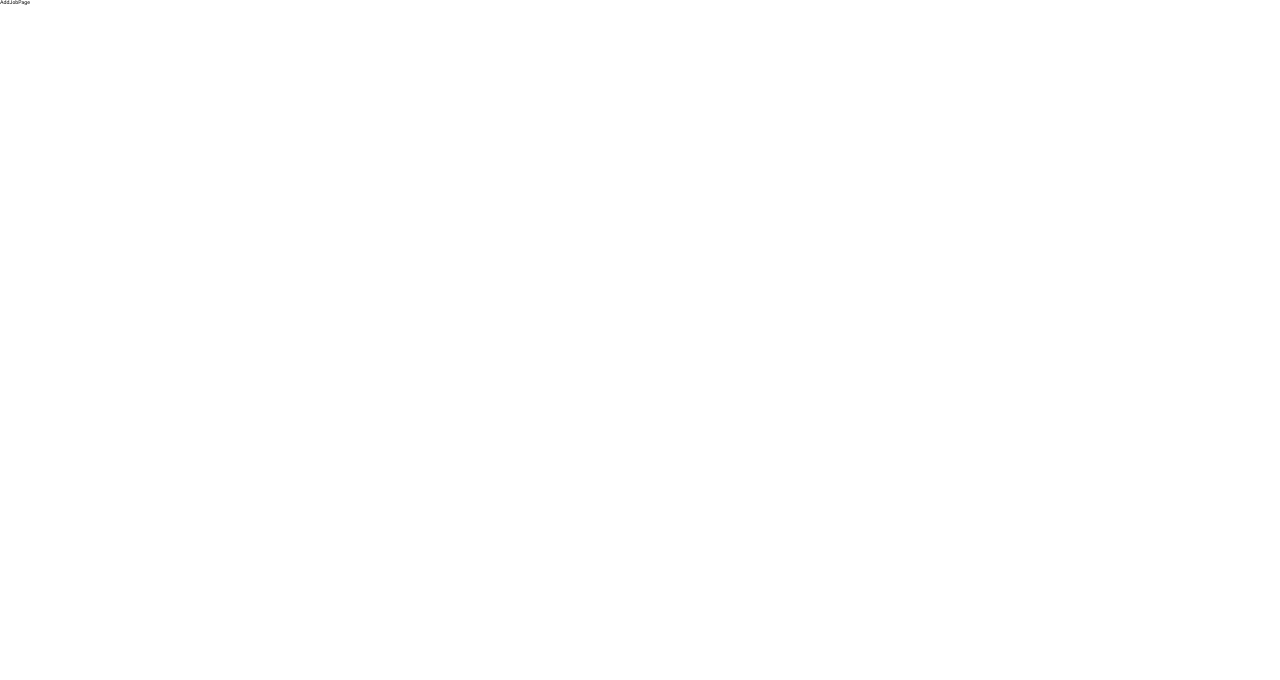
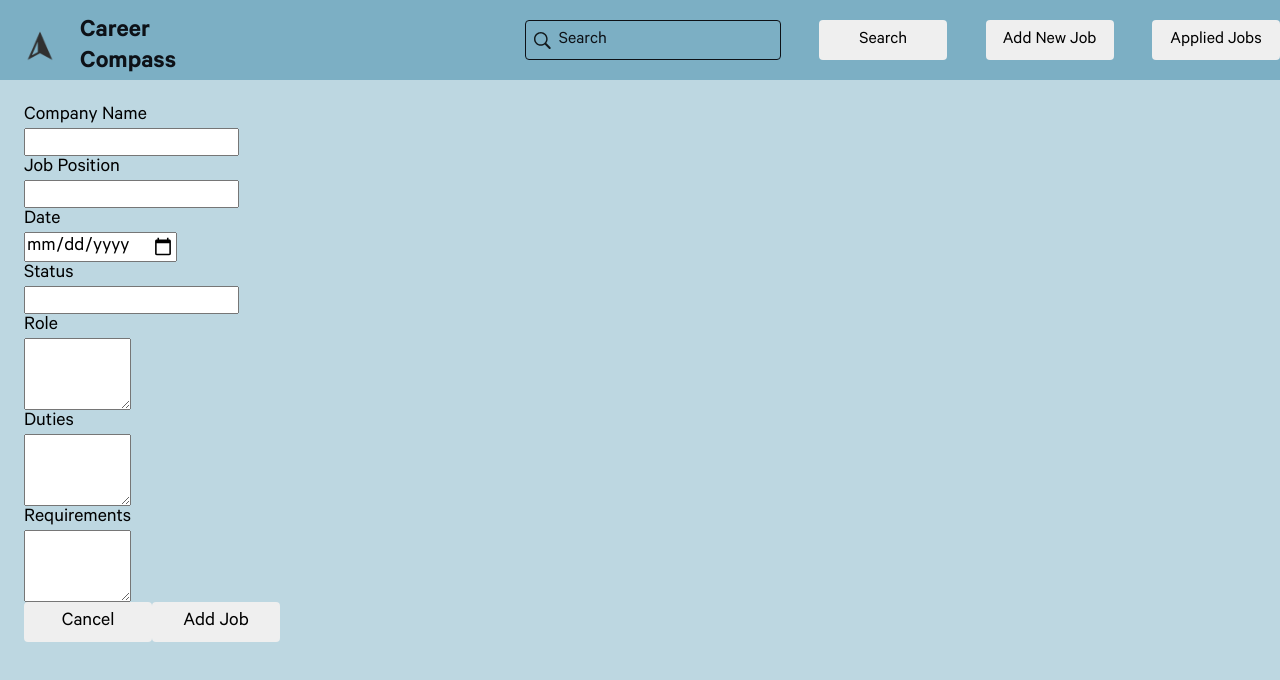
Before and after one commit to gaurav-khurana/careercompass, a React (Vite) app: page /addjob in a window 1280 px wide. Shown: the top 680 px of the page. Built offline with nearby package versions, Linux system fonts and the light colour scheme.

Commit message:
Add Job Page with functionality & basic styling DONE

```diff
--- a/src/pages/AddJobPage/AddJobPage.scss
+++ b/src/pages/AddJobPage/AddJobPage.scss
@@ -0,0 +1,24 @@
+@use "../../stylesPartials/variables" as *;
+@use "../../stylesPartials/mixins" as *;
+
+.job-form {
+  @include flexbox(column, flex-start, flex-start);
+
+  &-container {
+    width: 100vw;
+    height: 90vh;
+    padding: $spacing-big;
+    background-color: rgba(124, 175, 196, 0.5);
+  }
+
+  &-btn-container {
+    @include flexbox(row, flex-start, flex-start);
+  }
+}
+
+h2,
+label,
+input,
+button {
+  font-size: 20px;
+}
--- a/src/pages/AddJobPage/AddJobPage.tsx
+++ b/src/pages/AddJobPage/AddJobPage.tsx
@@ -1,9 +1,192 @@
+import { useNavigate } from "react-router-dom";
+import Button from "../../components/Button/Button";
+import Navbar from "../../components/Navbar/Navbar";
 import "./AddJobPage.scss";
+import { useState } from "react";
+import { JobDetailsInterface } from "../../interfaces/interface";
+import axios from "axios";
 
 function AddJobPage() {
+  // navigation hook
+  const navigate = useNavigate();
+
+  // state for form
+  const [companyName, setCompanyName] = useState("");
+  const [positionName, setPositionName] = useState("");
+  const [date, setDate] = useState("");
+  const [status, setStatus] = useState("");
+  const [role, setRole] = useState("");
+  const [duties, setDuties] = useState("");
+  const [requirements, setRequirements] = useState("");
+
+  // get values from form
+  function handleCompanyName(event: MouseEvent) {
+    console.log(event.target.value);
+    setCompanyName(event.target.value);
+  }
+
+  function handlePositionName(event: MouseEvent) {
+    console.log(event.target.value);
+    setPositionName(event.target.value);
+  }
+
+  function handleDate(event: MouseEvent) {
+    console.log(event.target.value);
+    setDate(event.target.value);
+  }
+
+  function handleStatus(event: MouseEvent) {
+    console.log(event.target.value);
+    setStatus(event.target.value);
+  }
+
+  function handleRole(event: MouseEvent) {
+    console.log(event.target.value);
+    setRole(event.target.value);
+  }
+
+  function handleDuties(event: MouseEvent) {
+    console.log(event.target.value);
+    setDuties(event.target.value);
+  }
+
+  function handleRequirements(event: MouseEvent) {
+    console.log(event.target.value);
+    setRequirements(event.target.value);
+  }
+
+  // handler to cancel form
+  function handleCancelForm() {
+    // console.log(event.target);
+    navigate("/dashboard");
+  }
+
+  async function postNewJob(newJob: JobDetailsInterface) {
+    const response = await axios.post(
+      "http://localhost:8080/dashboard",
+      newJob
+    );
+    console.log(response);
+  }
+
+  // handler to form submission
+  function handleJobForm(event: MouseEvent) {
+    event.preventDefault();
+    // console.log(event.target);
+
+    const newJob: JobDetailsInterface = {
+      company_name: companyName,
+      job_position: positionName,
+      date: date,
+      role: role,
+      status: status,
+      duties: duties,
+      requirements: requirements,
+    };
+
+    console.log(newJob);
+
+    try {
+      postNewJob(newJob);
+    } catch (error) {
+      console.log("Failed to Post Job");
+    }
+
+    navigate("/dashboard");
+  }
+
   return (
     <>
-      <div>AddJobPage</div>
+      <Navbar />
+
+      <section className="job-form-container">
+        <form className="job-form">
+          {/* onSubmit={handleJobForm} */}
+
+          <label htmlFor="companyName">Company Name</label>
+          <input
+            type="text"
+            name="companyName"
+            id="companyName"
+            required
+            onChange={handleCompanyName}
+          />
+
+          <label htmlFor="positionName">Job Position</label>
+          <input
+            type="text"
+            name="positionName"
+            id="positionName"
+            required
+            onChange={handlePositionName}
+          />
+
+          <label htmlFor="date">Date</label>
+          <input
+            type="date"
+            name="date"
+            id="date"
+            required
+            onChange={handleDate}
+          />
+
+          <label htmlFor="status">Status</label>
+          <input
+            type="text"
+            name="status"
+            id="status"
+            required
+            onChange={handleStatus}
+          />
+
+          <label htmlFor="role">Role</label>
+          <textarea
+            name="role"
+            id="role"
+            cols={30}
+            rows={10}
+            required
+            onChange={handleRole}
+          ></textarea>
+
+          <label htmlFor="duties">Duties</label>
+          <textarea
+            name="duties"
+            id="duties"
+            cols={30}
+            rows={10}
+            required
+            onChange={handleDuties}
+          ></textarea>
+
+          <label htmlFor="requirements">Requirements</label>
+          <textarea
+            name="requirements"
+            id="requirements"
+            cols={30}
+            rows={10}
+            required
+            onChange={handleRequirements}
+          ></textarea>
+        </form>
+
+        <div className="job-form-btn-container">
+          <Button
+            containerClassName="jobForm__button--reset"
+            buttonClassName="btn__jobForm"
+            buttonType="reset"
+            buttonText="Cancel"
+            buttonHandler={handleCancelForm}
+          />
+          <Button
+            containerClassName="jobForm__button--submit"
+            buttonClassName="btn__jobForm"
+            buttonType="submit"
+            buttonText="Add Job"
+            buttonHandler={handleJobForm}
+          />
+        </div>
+      </section>
     </>
   );
 }
```
